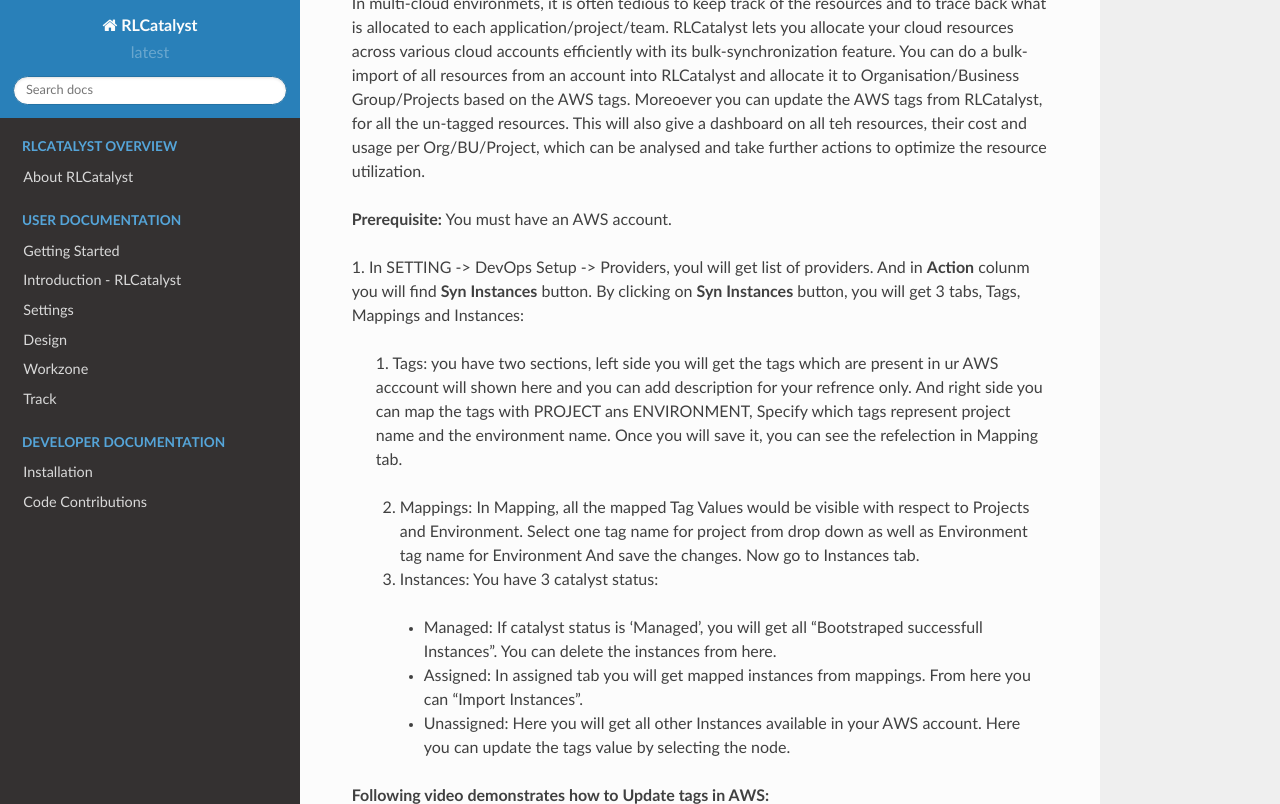
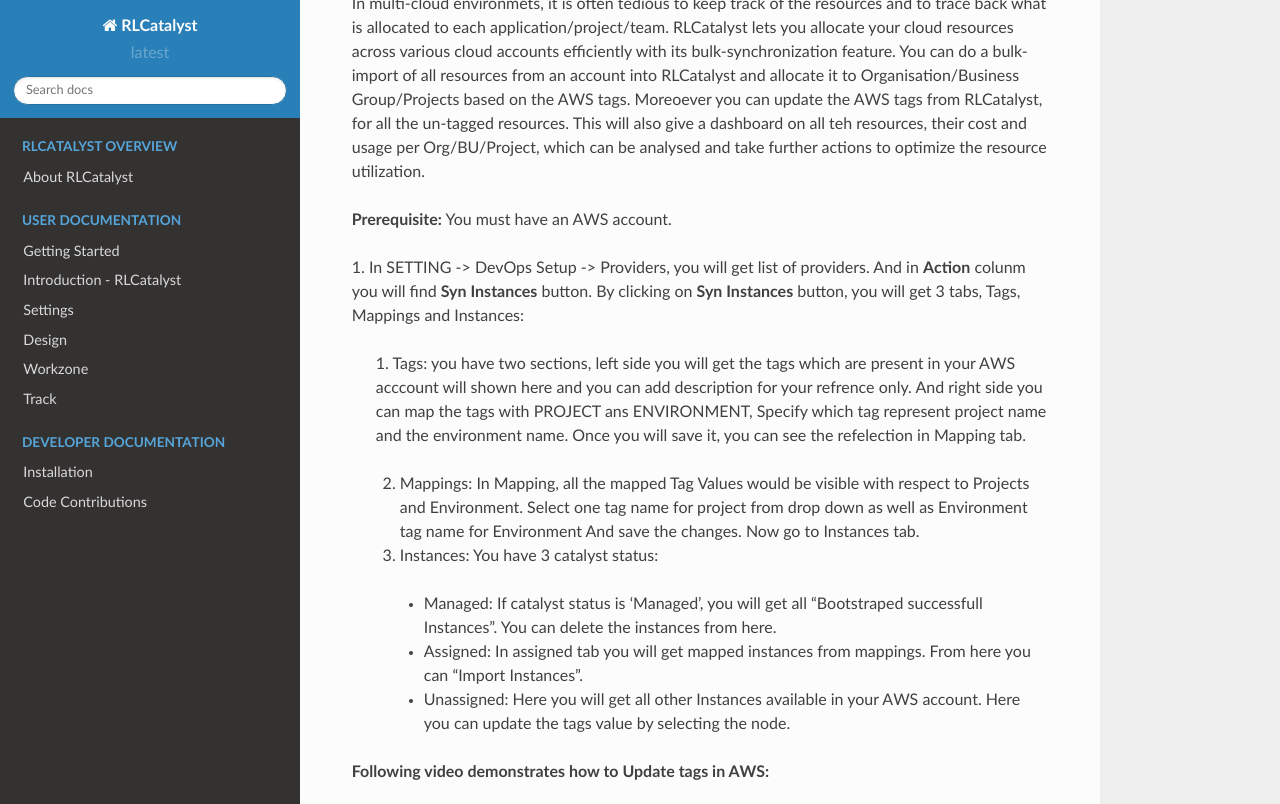
Before and after one commit to RLOpenCatalyst/catdocs, a Sphinx documentation site: the page built from Catalyst/source/gettingimplemented.rst, in a window 1280 px wide and 900 px high, scrolled down 21098 px, cut to the strip 0-804 px from the top of the window. Built offline with Sphinx 7.4.7 and the Read the Docs theme 2.0.0, drawn with Linux system fonts in a browser that asks for light colours.

Commit message:
some text corrections

```diff
--- a/Catalyst/source/gettingimplemented.rst
+++ b/Catalyst/source/gettingimplemented.rst
@@ -722,10 +722,10 @@
 
 **Prerequisite:** You must have an AWS account.
 
-1. In SETTING -> DevOps Setup -> Providers, youl will get list of providers. And in **Action** colunm you will find **Syn Instances** button.
+1. In SETTING -> DevOps Setup -> Providers, you will get list of providers. And in **Action** colunm you will find **Syn Instances** button.
 By clicking on **Syn Instances** button, you will get 3 tabs, Tags, Mappings and Instances:
 
-  1. Tags: you have two sections, left side you will get the tags which are present in ur AWS acccount will shown here and you can add description for your refrence only. And right side you can map the tags with PROJECT ans ENVIRONMENT, Specify which tags represent project name and the environment name.
+  1. Tags: you have two sections, left side you will get the tags which are present in your AWS acccount will shown here and you can add description for your refrence only. And right side you can map the tags with PROJECT ans ENVIRONMENT, Specify which tag represent project name and the environment name.
   Once you will save it, you can see the refelection in Mapping tab.
 
   2. Mappings: In Mapping, all the mapped Tag Values would be visible with respect to Projects and Environment. Select one tag name for project from drop down as well as Environment tag name for Environment And save the changes. Now go to Instances tab.
```
